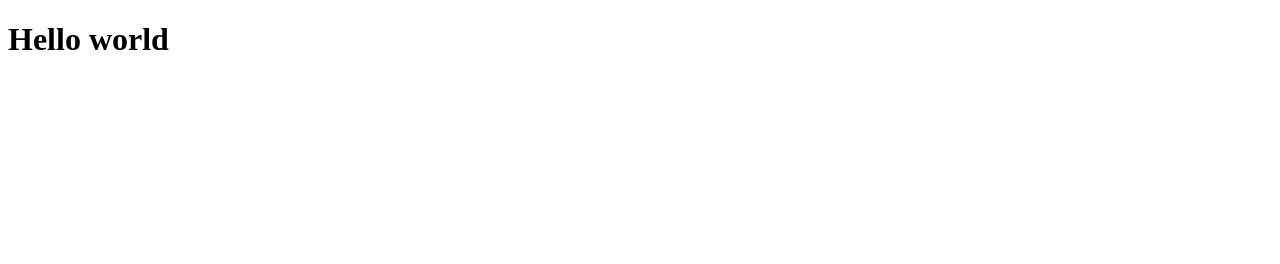
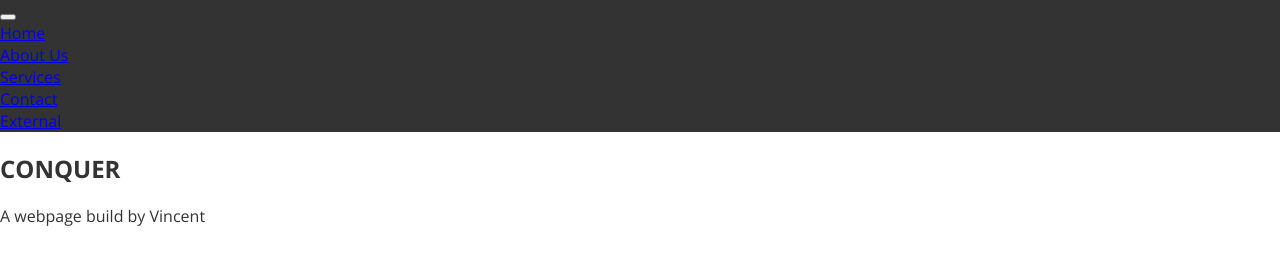
Before and after one commit to VinceRell/Conquer, a website built with webpack: page app/index.html in a window 1280 px wide. Built offline with nearby package versions, Linux system fonts and the light colour scheme; files whose address does not match are found by name.

Commit message:
begin styling header

```diff
--- /dev/null
+++ b/app/assets/styles/base/_global.scss
@@ -0,0 +1,14 @@
+* {
+    box-sizing: border-box;
+}
+
+body {
+   font-family: 'Open Sans', sans-serif;
+   color: #333;
+   margin: 0;
+}
+
+img {
+    width: 100%;
+    height: auto;
+}
--- a/app/assets/styles/main.scss
+++ b/app/assets/styles/main.scss
@@ -1,8 +1,3 @@
-.main-nav {
-    background: purple;
-
-    &__items {
-        margin: 0;
-        padding: 0;
-    }
-}
+@import "base/global";
+@import "modules/header";
+@import "modules/primary-nav";
--- /dev/null
+++ b/app/assets/styles/modules/_header.scss
@@ -0,0 +1,5 @@
+.main-header {
+    background: #333;
+    margin: 0;
+    padding: 0;
+}
--- /dev/null
+++ b/app/assets/styles/modules/_primary-nav.scss
@@ -0,0 +1,7 @@
+.main-nav {
+    &__items {
+        margin: 0;
+        padding: 0;
+        list-style: none;
+    }
+}
--- a/app/index.html
+++ b/app/index.html
@@ -4,10 +4,40 @@
     <meta charset="UTF-8">
     <meta name="viewport" content="width=device-width, initial-scale=1.0">
     <meta http-equiv="X-UA-Compatible" content="ie=edge">
-    <link rel="stylesheet" href="style.css">
+    <link href="https://fonts.googleapis.com/css?family=Open+Sans:400,700" rel="stylesheet">
+    <link rel="stylesheet" href="main.css">
     <title>Document</title>
 </head>
 <body>
-    <h1>Hello world</h1>
+    <header class="main-header">
+        <nav class="main-nav">
+            <button class="main-nav__toggle-button">
+
+            </button>
+            <ul class="main-nav__items">
+                <li class="main-nav__item"><a href="#">Home</a></li>
+                <li class="main-nav__item"><a href="#">About Us</a></li>
+                <li class="main-nav__item"><a href="#">Services</a></li>
+                <li class="main-nav__item"><a href="#">Contact</a></li>
+                <li class="main-nav__item"><a href="#">External</a></li>
+            </ul>
+        </nav>
+    </header>
+
+    <main>
+        <section>
+            <h1>CONQUER</h1>
+            <p>A webpage build by Vincent</p>
+        </section>
+
+        <section>
+
+        </section>
+    </main>
+
+    <footer>
+
+    </footer>
+    <script src="main.js"></script>
 </body>
 </html>
--- a/package.json
+++ b/package.json
@@ -8,7 +8,8 @@
   ],
   "scripts": {
     "test": "echo \"Error: no test specified\" && exit 1",
-    "build": "webpack --mode production"
+    "build": "webpack --mode production",
+    "watch": "webpack --watch --mode development"
   },
   "author": "Vincent Rellum",
   "license": "ISC",
```
Also changed, not shown: dist/index.html, dist/main.css, dist/main.js.
